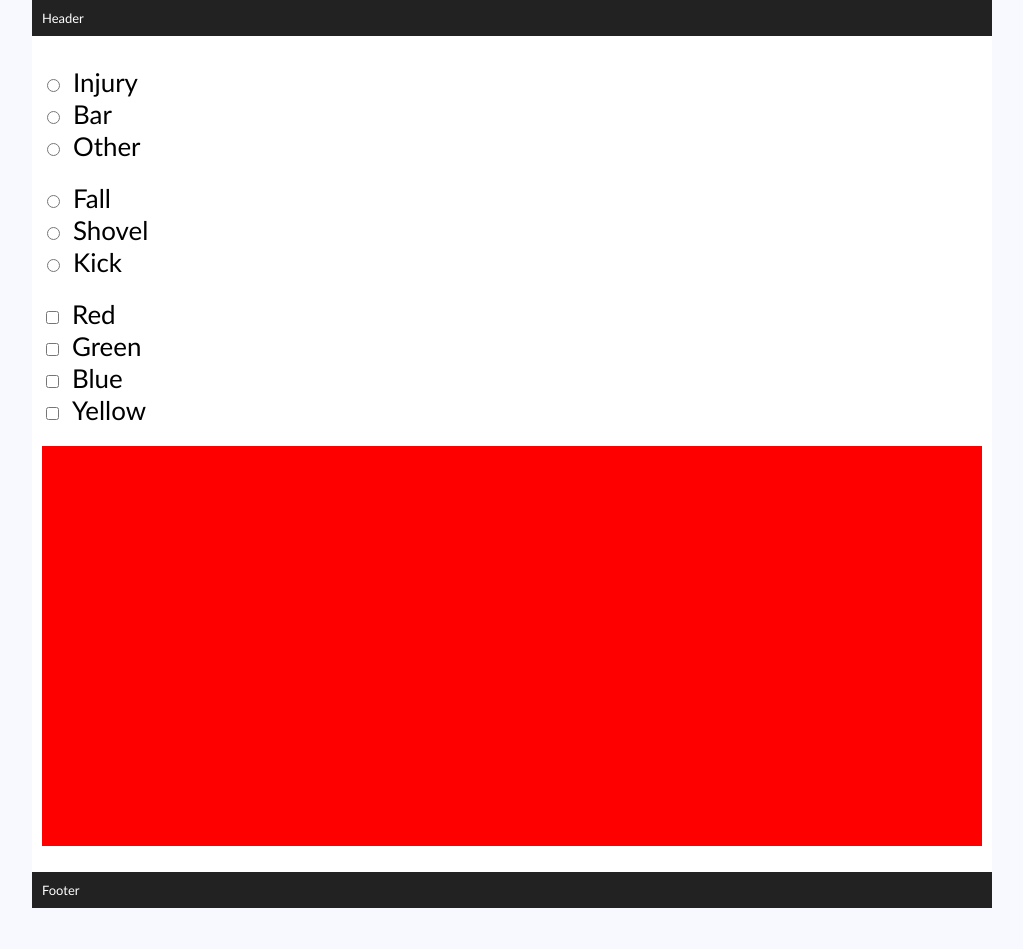
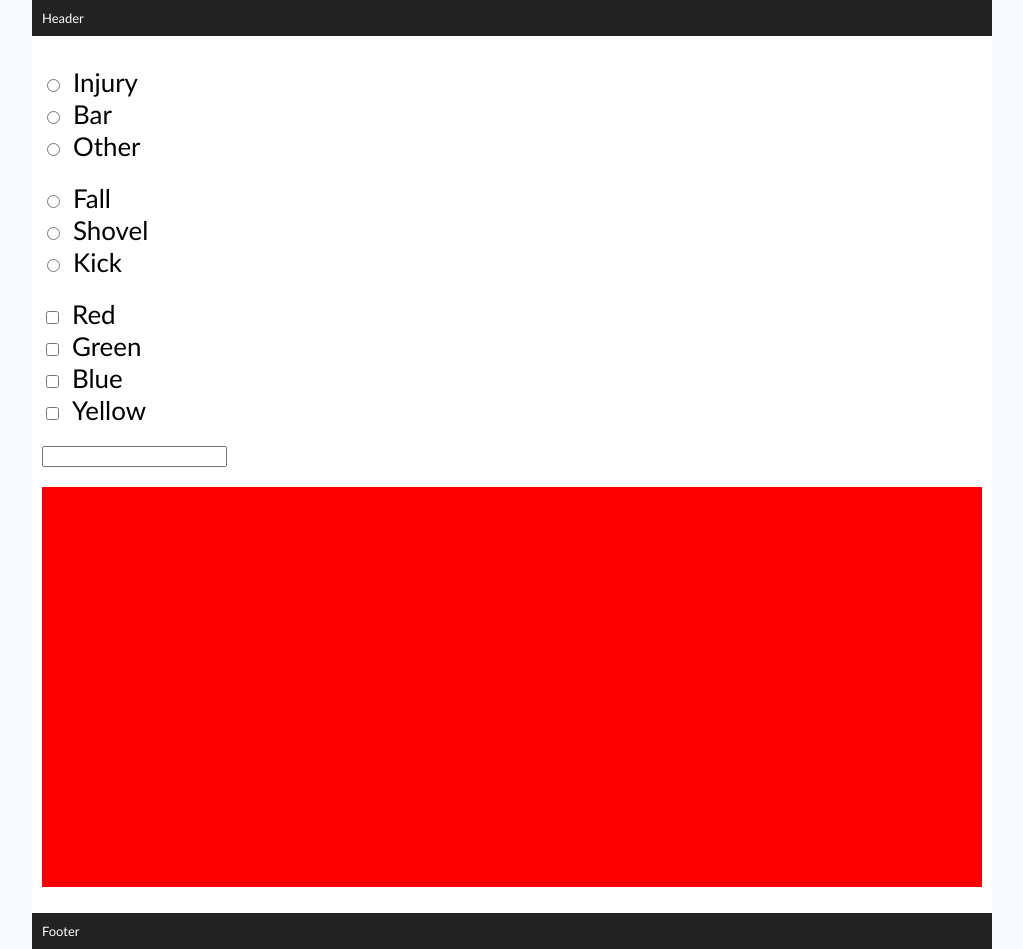
Before and after one commit to catdad/jsForm, a plain HTML site: page index.html in a window 1280 px wide. Shown: the whole page, without its empty margins (128-1151 px from the left). Before the commit the page ends 908 px from the top, so only its background shows below. Drawn offline with nearby package versions, Linux system fonts and the light colour scheme; some packages are replaced by stand-ins of ours.

Commit message:
added text input question
text only handles single-line inputs

```diff
--- a/index.html
+++ b/index.html
@@ -53,6 +53,10 @@
 		name: 'check',
 		answers: ['Red', 'Green', 'Blue', 'Yellow']
 	});
+	var textQuestion = app.newQuestion({
+		type: 'text',
+		name: 'text'
+	});
 	var map = app.newQuestion({
 		type: 'map',
 		name: 'location',
@@ -67,7 +71,7 @@
 	//add questions to DOM
 	$('#form').addQuestion(reportType);
 	$('#form').addQuestion(report);
-	$('#form').addQuestion(check);
+	$('#form').addQuestion(check).addQuestion(textQuestion);
 	$('#form').addQuestion(map);
 </script>
 
--- a/vgi.js
+++ b/vgi.js
@@ -104,6 +104,27 @@ var App = function(callback){
 		};
 	};
 
+	//constructor for text input
+	//options = { type, name }
+	var TextQuestion = this.TextQuestion = function(options){
+		var el = document.createElement('input');
+		el.type = options.type;
+		el.name = options.name;
+		el.id = options.name;
+
+		//create the DOM for this question
+		var DOM = this.DOM = document.createElement('div');
+		DOM.id = options.name;
+		DOM.classList.add('question');
+
+		DOM.appendChild( el );
+
+		//response function
+		this.response = function(){
+			return $(this.DOM).find('input').val();
+		};
+	};
+
 	// Question constructor
 	// always use keyword 'new' when creating one
 	var Question = this.Question = function(options){
@@ -116,6 +137,9 @@ var App = function(callback){
 				break;
 			case 'checkbox':
 				that = new RadioQuestion(options);
+				break;
+			case 'text':
+				that = new TextQuestion(options);
 				break;
 			case 'map':
 				that = new MapQuestion(options);
```
